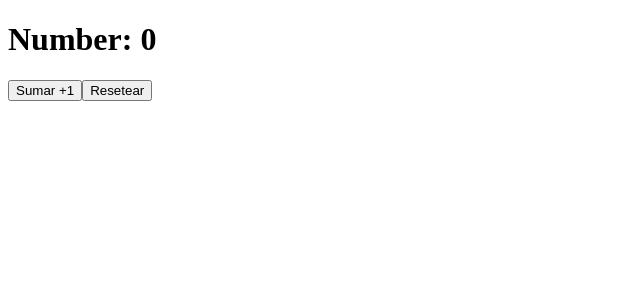
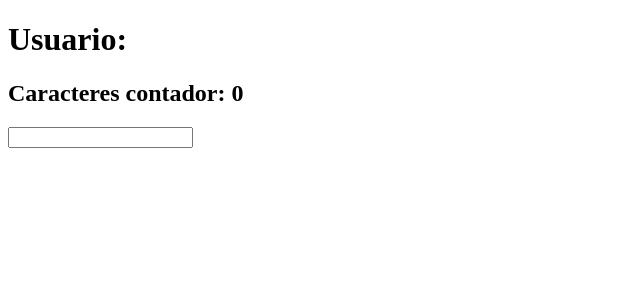
Before and after one commit to ederromero28/Angular-practicas, an Angular app: page / in a window 1280 px wide. Shown: the top 300 px of the page, without its empty margins (0-640 px from the left). Built offline with nearby package versions, Linux system fonts and the light colour scheme.

Commit message:
usando ngModel

```diff
--- a/src/app/app.html
+++ b/src/app/app.html
@@ -1,4 +1,4 @@
-<h1>Number: {{ number }}</h1>
+<h1>Usuario: {{ userName }}</h1>
+<h2>Caracteres contador: {{ number }}</h2>
 
-<input type="button" value="Sumar +1" (click)="addOne()">
-<input type="button" value="Resetear" (click)="resetNumber()">
+<input type="text" [(ngModel)]="userName" (input)="addOne()" >
--- a/src/app/app.ts
+++ b/src/app/app.ts
@@ -1,27 +1,28 @@
-import { Component, signal } from '@angular/core';
+import { Component } from '@angular/core';
 import { RouterOutlet } from '@angular/router';
 import { Header } from './components/header/header';
+import { FormsModule } from '@angular/forms';
 
 @Component({
   selector: 'app-root',
-  imports: [RouterOutlet, Header],
+  imports: [RouterOutlet, Header, FormsModule],
   templateUrl: './app.html',
   styleUrl: './app.css'
 })
 export class App {
-
+  userName: string = '';
   number: number = 0;
 
   addOne() {
-    this.number ++;
-
-    if (this.number > 10) {
-      this.number = 0;
-    }
+    this.number++;
   }
 
-  resetNumber() {
-    this.number = 0;
+  /* --- ADICIONAL ---
+  Con esta funcion podemos actualizar el contador de caracteres del nombre de usuario, aumenta y disminuye segun se escriba o borre texto.
+
+    updateCount() {
+    this.number = this.userName ? this.userName.length : 0;
   }
+  --- FIN ADICIONAL --- */
 
 }
```
